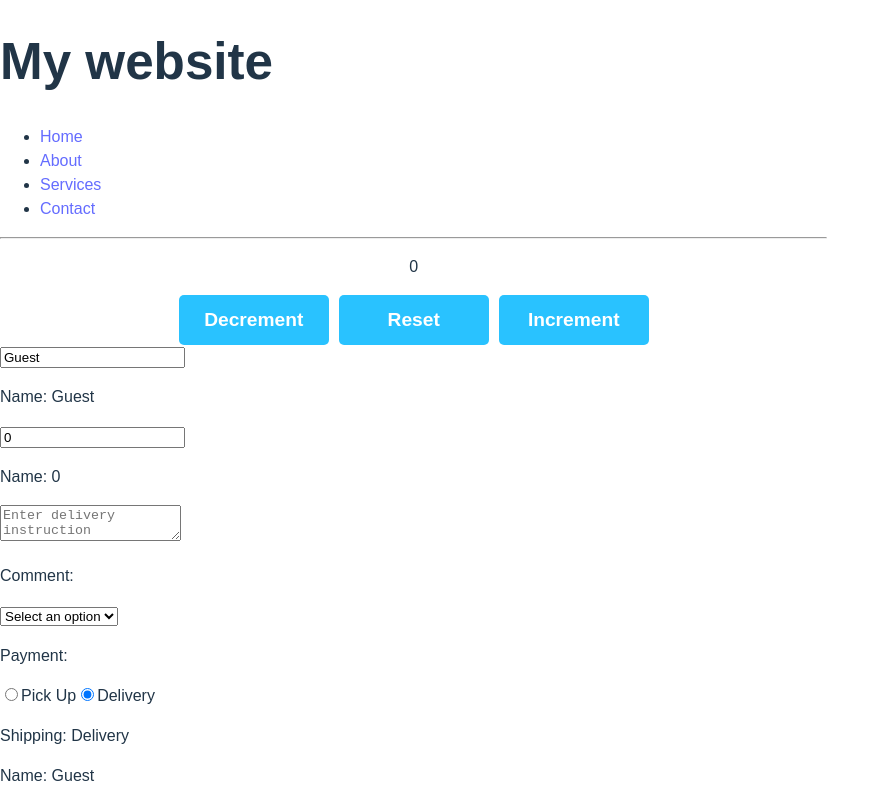
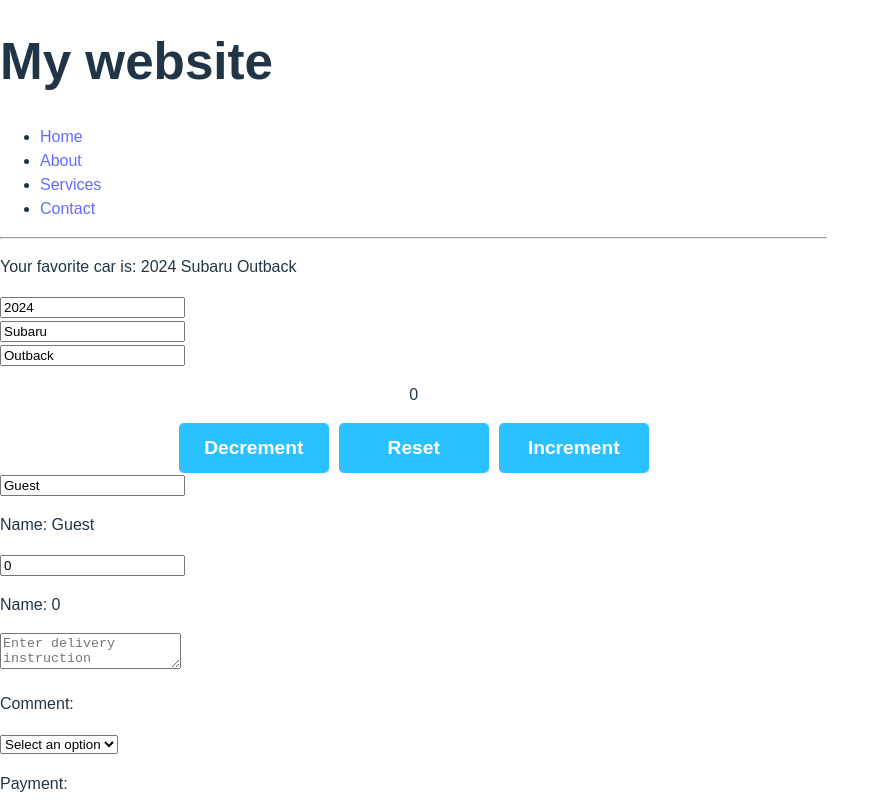
Before and after one commit to makarenkoj/my-react-app, a React (Vite) app: page / in a window 1280 px wide. Shown: the top 800 px of the page, without its empty margins (0-890 px from the left). Built offline with nearby package versions, Linux system fonts and the light colour scheme.

Commit message:
update object

```diff
--- a/src/App.jsx
+++ b/src/App.jsx
@@ -13,6 +13,7 @@
 import ChangeComponent from './ChangeComponent.jsx'
 import ColorPicker from './ColorPicker.jsx'
 import Updater from './Updater.jsx'
+import UpdateObject from './UpdateObject.jsx'
 
 
 function App() {
@@ -30,6 +31,7 @@
   return(
       <>
           <Header></Header>
+          <UpdateObject></UpdateObject>
           <Updater></Updater>
           <ChangeComponent></ChangeComponent>
           <MyComponent></MyComponent>
--- /dev/null
+++ b/src/UpdateObject.jsx
@@ -0,0 +1,32 @@
+import { useState } from "react";
+
+function UpdateObject(){
+
+    const [car, setCar] = useState({year: 2024, make: 'Subaru', model: 'Outback'});
+
+    function handleYearChange(event){
+        setCar(c => ({...c, year: event.target.value}));
+
+    };
+
+    function handleMakeChange(event){
+      setCar(c => ({...c, make: event.target.value}));
+    };
+
+    function handleModelChange(event){
+      setCar(c => ({...c, model: event.target.value}));
+    };
+
+    return( <div>
+                <p> Your favorite car is: {car.year} {car.make} {car.model}</p>
+
+                <input type='number' value={car.year} onChange={handleYearChange}/><br/>
+                <input type='string' value={car.make} onChange={handleMakeChange}/><br/>
+                <input type='string' value={car.model} onChange={handleModelChange}/><br/>
+            </div>
+
+    );
+
+}
+
+export default UpdateObject
```
